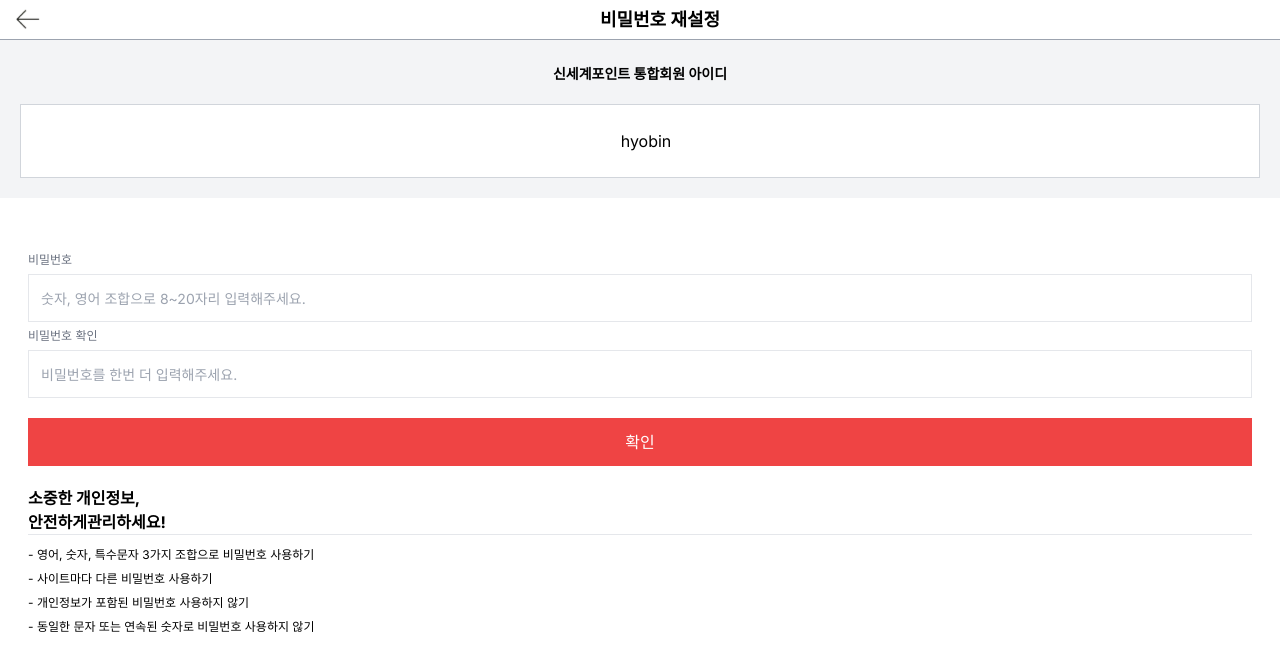
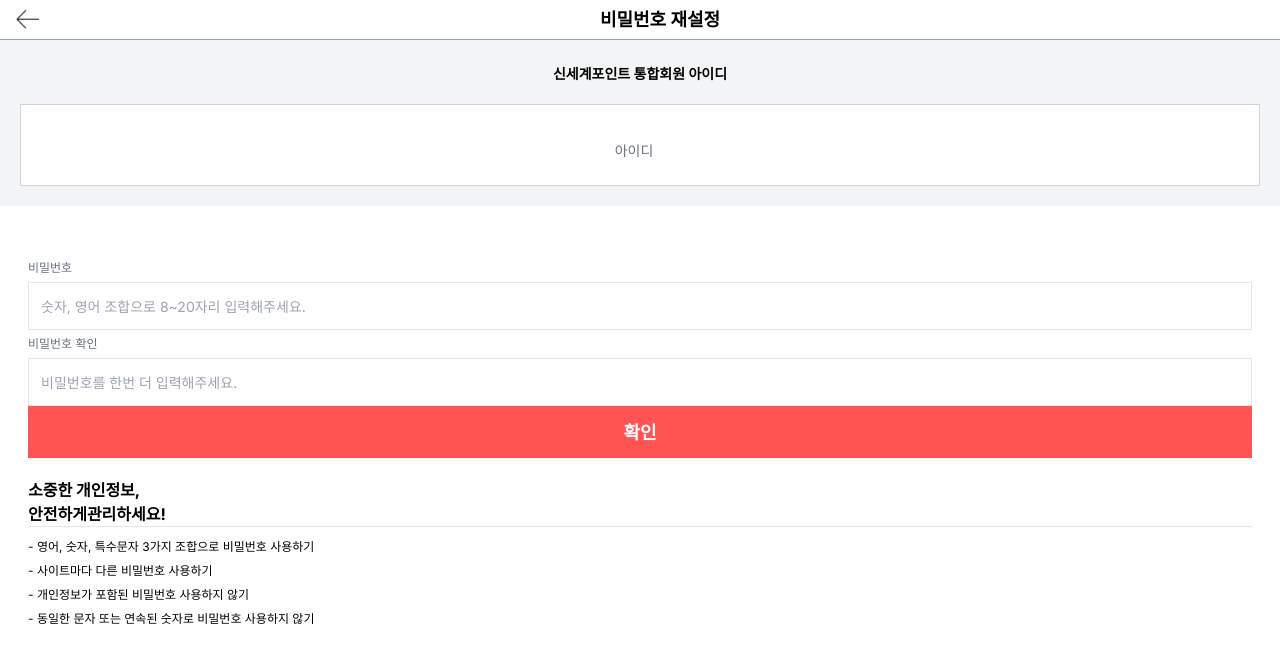
Before and after one commit to myonjin/Tyranno, a Next.js app: page /user/findpw in a window 1280 px wide. Shown: the top 670 px of the page. Built offline with nearby package versions, Linux system fonts and the light colour scheme.

Commit message:
feat : 비밀번호 변경 api 완료

```diff
--- a/src/app/(user)/user/findpw/page.tsx
+++ b/src/app/(user)/user/findpw/page.tsx
@@ -1,5 +1,6 @@
+import ChangePassword from '@/components/pages/findUser/ChagePassword'
+import FindUserResult from '@/components/pages/findUser/FindUserResult'
 import HeaderTitle from '@/components/ui/HeaderTitle'
-import Link from 'next/link'
 
 function Findpw() {
     return (
@@ -10,36 +11,13 @@ function Findpw() {
                 <div className=" p-5">
                     <p className=" mt-1 text-center font-bold text-sm">신세계포인트 통합회원 아이디</p>
                     <div className=" border  border-gray-300  p-6 mt-5 bg-white  text-center ">
-                        <p className="ml-3 text-black">hyobin</p>
+                        <FindUserResult />
                     </div>
                 </div>
             </div>
             <div className="p-5">
                 <div className="p-2 mt-5">
-                    <form>
-                        <div className=" ">
-                            <span className=" text-gray-500 text-xs">
-                                <label>비밀번호</label>
-                            </span>
-                            <input
-                                type="text"
-                                placeholder="숫자, 영어 조합으로 8~20자리 입력해주세요."
-                                className=" mt-1 p-3 w-full h-12  border text-sm "
-                            />
-                            <span className=" text-gray-500 text-xs">
-                                <label>비밀번호 확인</label>
-                            </span>
-                            <input
-                                type="text"
-                                placeholder="비밀번호를 한번 더 입력해주세요."
-                                className=" mt-1 p-3 w-full h-12  border text-sm"
-                            />
-                        </div>
-                        <div>
-                            <button type="submit" className="mt-5 w-full  h-12  text-white  bg-red-500 ">
-                                확인
-                            </button>
-                        </div>
+                    <ChangePassword />
                     <div>
                         <h4 className="mt-5 font-bold border-b">
                             소중한 개인정보, <br /> 안전하게관리하세요!
@@ -51,7 +29,6 @@ function Findpw() {
                             <li>- 동일한 문자 또는 연속된 숫자로 비밀번호 사용하지 않기</li>
                         </ul>
                     </div>
-                    </form>
                 </div>
             </div>
         </div>
--- a/src/app/api/FetchAPI.ts
+++ b/src/app/api/FetchAPI.ts
@@ -6,7 +6,7 @@ type Method = 'POST' | 'PUT' | 'DELETE' | 'PATCH'
 
 async function fetchAPI(method: Method, url: string, body?: object) {
     try {
-        console.log('body', body)
+        console.log('호출 body', body)
         const response = await fetch(`${constraints.Server_Url}${url}`, {
             method: method,
             headers: {
--- a/src/app/api/user.ts
+++ b/src/app/api/user.ts
@@ -1,6 +1,7 @@
 import { FindUserDataType } from './../../types/FindUserDataType'
 import { UserDataType } from '@/types/UserDataType'
-import { PostAPI } from './FetchAPI'
+import { PostAPI, PutAPI } from './FetchAPI'
+import { ChangePasswordDataType } from '@/types/ChangePassword'
 
 async function validLoginId(loginId: string) {
     const response = await PostAPI('/api/v1/auth/id_check', { loginId: loginId })
@@ -15,4 +16,8 @@ async function findIdAPI(authForm: FindUserDataType) {
     return response
 }
 
-export { signupAPI, validLoginId, findIdAPI }
+async function changePasswordAPI(idPW: ChangePasswordDataType) {
+    const response = await PutAPI('/api/v1/auth/change_pw', idPW)
+    return response
+}
+export { signupAPI, validLoginId, findIdAPI, changePasswordAPI }
--- /dev/null
+++ b/src/components/pages/findUser/ChagePassword.tsx
@@ -0,0 +1,73 @@
+'use client'
+import { changePasswordAPI } from '@/app/api/user'
+import Buttons from '@/components/ui/buttons'
+import { ChangePasswordDataType } from '@/types/ChangePassword'
+import { useRouter } from 'next/navigation'
+import { useEffect, useState } from 'react'
+
+export default function ChangePassword() {
+    const [findid, setFindid] = useState('')
+    const [password, setPassword] = useState('')
+    const [passwordCheck, setPasswordCheck] = useState('')
+    const [doubleCheck, setDoubleCheck] = useState(false)
+    const router = useRouter()
+    useEffect(() => {
+        setFindid(localStorage.getItem('findID') || '')
+    }, [])
+    const changePassword = (event: React.ChangeEvent<HTMLInputElement>) => {
+        setPassword(event.target.value)
+    }
+    const changePasswordCheck = (event: React.ChangeEvent<HTMLInputElement>) => {
+        setPasswordCheck(event.target.value)
+    }
+    const handleSubmitChangePassword = async (e: any) => {
+        console.log(password, passwordCheck)
+        if (password != passwordCheck) {
+            alert('비밀번호가 다릅니다')
+        } else {
+            setDoubleCheck(true)
+            try {
+                const idPW: ChangePasswordDataType = {
+                    loginId: findid,
+                    newPassword: password,
+                }
+                const response = await changePasswordAPI(idPW)
+            } catch (error) {
+                console.log(error)
+            }
+            alert('비밀번호가 변경되었습니다')
+            router.push('/user/login')
+        }
+    }
+    return (
+        <form>
+            <div className=" ">
+                <span className=" text-gray-500 text-xs">
+                    <label>비밀번호</label>
+                </span>
+                <input
+                    type="password"
+                    placeholder="숫자, 영어 조합으로 8~20자리 입력해주세요."
+                    className=" mt-1 p-3 w-full h-12  border text-sm "
+                    onChange={changePassword}
+                />
+                <span className=" text-gray-500 text-xs">
+                    <label>비밀번호 확인</label>
+                </span>
+                <input
+                    type="password"
+                    placeholder="비밀번호를 한번 더 입력해주세요."
+                    className=" mt-1 p-3 w-full h-12  border text-sm"
+                    onChange={changePasswordCheck}
+                />
+            </div>
+            <div>
+                {doubleCheck ? (
+                    <Buttons title="확인" href="/" click={handleSubmitChangePassword} />
+                ) : (
+                    <Buttons title="확인" href="/user/login" click={handleSubmitChangePassword} />
+                )}
+            </div>
+        </form>
+    )
+}
--- a/src/components/pages/findUser/FindUserResult.tsx
+++ b/src/components/pages/findUser/FindUserResult.tsx
@@ -5,7 +5,6 @@ export default function FindUserResult() {
     useEffect(() => {
         setFindid(localStorage.getItem('findID') || '')
     }, [])
-    console.log(findid)
     return (
         <p className="mt-3 text-sm text-gray-500">
             아이디
--- /dev/null
+++ b/src/types/ChangePassword.ts
@@ -0,0 +1,4 @@
+export interface ChangePasswordDataType {
+    loginId: string
+    newPassword: string
+}
```
Lines whose indentation alone changed are shown as unchanged.
